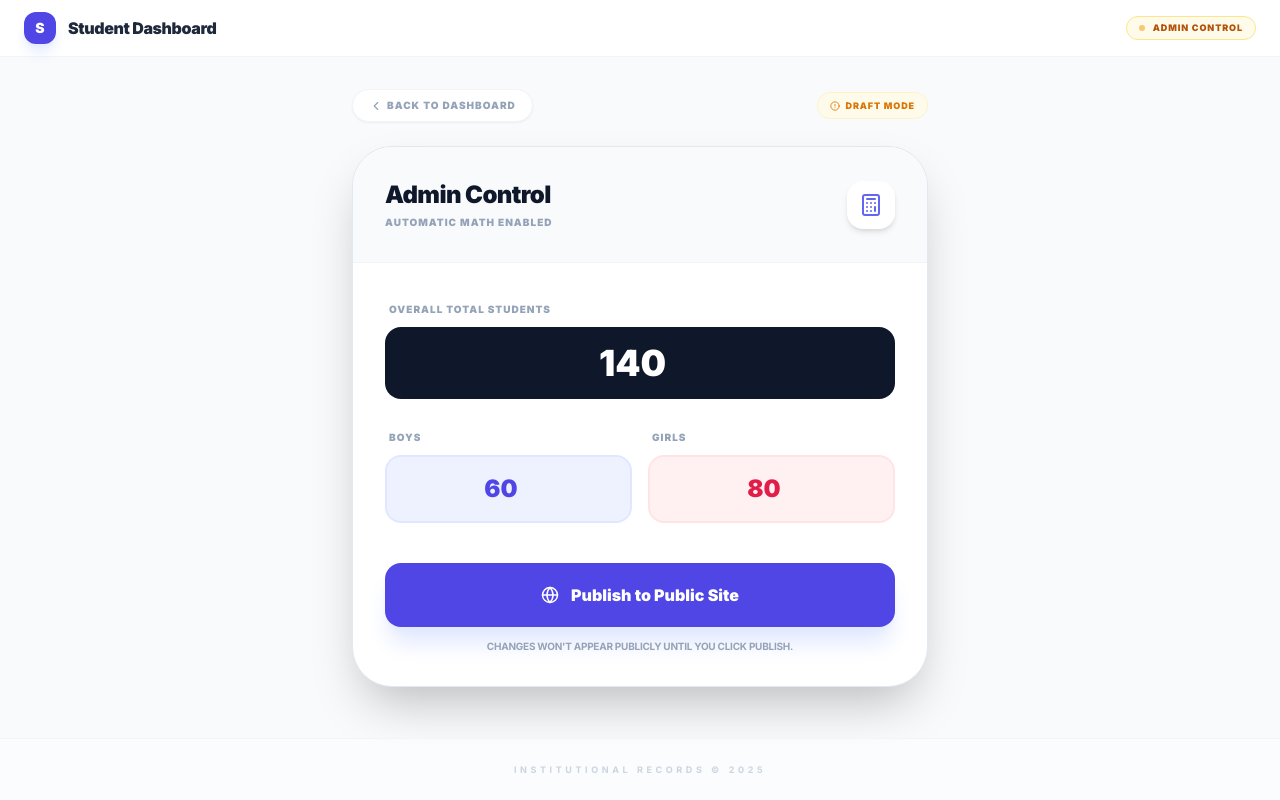
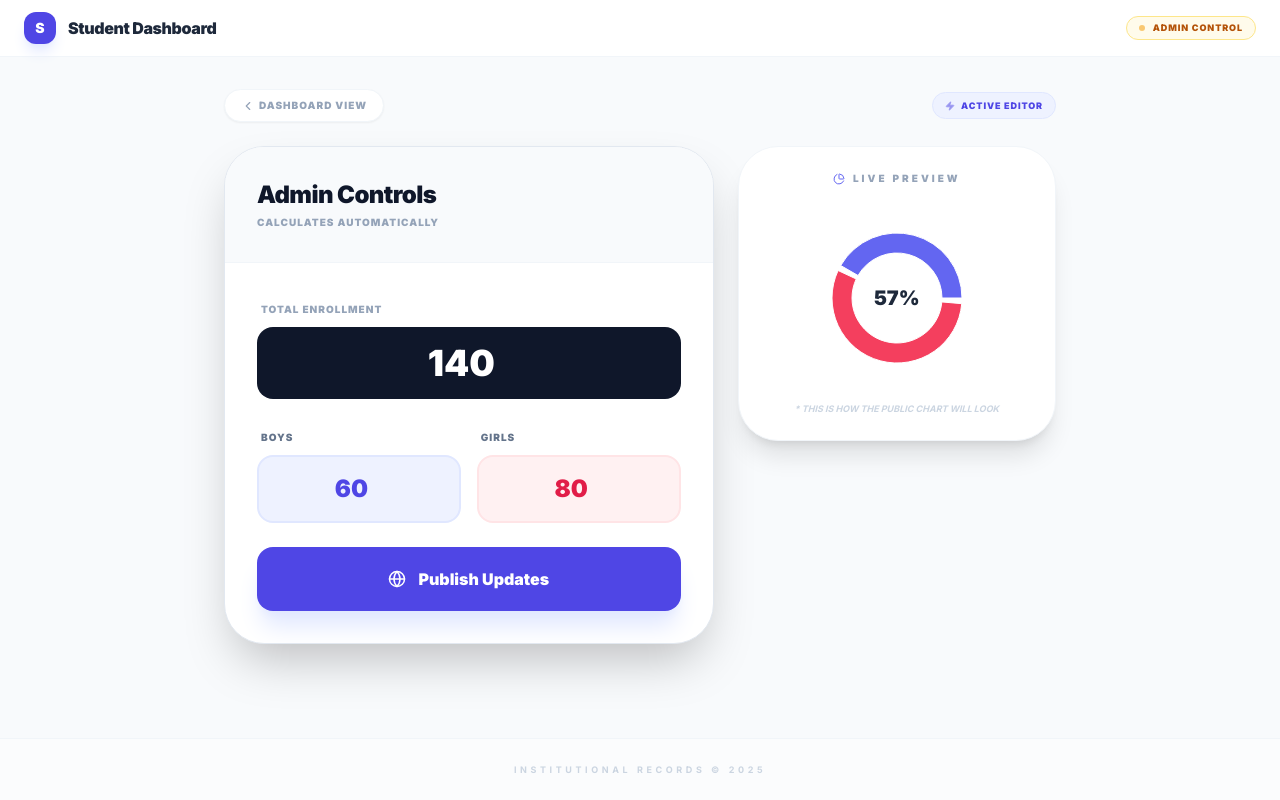
Before and after one commit to samm22174-beep/edu-stats-dashboard, a React (Vite) app: page / in a window 1280 px wide. Both pictures are taken after a click on the button "MANAGE DATA". Built offline with nearby package versions, Linux system fonts and the light colour scheme.

Commit message:
Update AdminPanel.tsx

```diff
--- a/AdminPanel.tsx
+++ b/AdminPanel.tsx
@@ -1,6 +1,18 @@
 import React, { useState, useEffect } from 'react';
 import { StudentStats } from './types';
-import { Save, ChevronLeft, Link as LinkIcon, Copy, Calculator, Globe, AlertCircle, CheckCircle2 } from 'lucide-react';
+import {
+  Save,
+  ChevronLeft,
+  Link as LinkIcon,
+  Copy,
+  Calculator,
+  Globe,
+  AlertCircle,
+  CheckCircle2,
+  PieChart as PieIcon,
+  Zap
+} from 'lucide-react';
+import { PieChart, Pie, Cell, ResponsiveContainer } from 'recharts';
 
 interface Props {
   stats: StudentStats;
@@ -9,7 +21,6 @@ interface Props {
 }
 
 const AdminPanel: React.FC<Props> = ({ stats, onSave, onBack }) => {
-  // Use a local "draft" state so changes don't hit the public dashboard until Saved
   const [draft, setDraft] = useState({
     total: stats.total,
     boys: stats.boys,
@@ -19,23 +30,24 @@ const AdminPanel: React.FC<Props> = ({ stats, onSave, onBack }) => {
   const [isSaved, setIsSaved] = useState(false);
   const [permanentLink, setPermanentLink] = useState<string | null>(null);
 
-  // Reciprocal calculation logic: Total = Boys + Girls
+  // Automatic Calculation Logic: Ensures Total = Boys + Girls at all times
   const handleFieldChange = (field: 'total' | 'boys' | 'girls', value: number) => {
+    const numValue = Math.max(0, value);
     setDraft(prev => {
-      let next = { ...prev, [field]: value };
+      let next = { ...prev, [field]: numValue };
 
       if (field === 'boys') {
-        // Update total based on new boys count
-        next.total = value + prev.girls;
+        // Changing boys increases/decreases the total
+        next.total = numValue + prev.girls;
       } else if (field === 'girls') {
-        // Update total based on new girls count
-        next.total = prev.boys + value;
+        // Changing girls increases/decreases the total
+        next.total = prev.boys + numValue;
       } else if (field === 'total') {
-        // Adjust girls to match the new total, keeping boys constant
-        next.girls = Math.max(0, value - prev.boys);
-        // If total is smaller than current boys, set girls to 0 and reduce boys
-        if (value < prev.boys) {
-          next.boys = value;
+        // Changing total adjusts girls while keeping boys constant
+        next.girls = Math.max(0, numValue - prev.boys);
+        // If the new total is smaller than boys, adjust boys too
+        if (numValue < prev.boys) {
+          next.boys = numValue;
           next.girls = 0;
         }
       }
@@ -48,11 +60,9 @@ const AdminPanel: React.FC<Props> = ({ stats, onSave, onBack }) => {
       ...draft,
       lastUpdated: new Date().toISOString()
     };
-
-    // This sends the data to the App state and LocalStorage/BroadcastChannel
     onSave(newStats);
 
-    // Generate the hard-coded link for Google Sites
+    // Generate the URL for Google Sites Embed
     const baseUrl = window.location.href.split('?')[0];
     const encoded = btoa(JSON.stringify(newStats));
     setPermanentLink(`${baseUrl}?d=${encoded}`);
@@ -64,42 +74,43 @@ const AdminPanel: React.FC<Props> = ({ stats, onSave, onBack }) => {
   const copyLink = () => {
     if (permanentLink) {
       navigator.clipboard.writeText(permanentLink);
-      alert("Link copied! Use this for the 'Embed' link in Google Sites.");
+      alert("Link copied! Use this as the 'Embed' URL in Google Sites.");
     }
   };
 
+  const chartData = [
+    { name: 'Boys', value: draft.boys, color: '#6366F1' },
+    { name: 'Girls', value: draft.girls, color: '#F43F5E' },
+  ];
+
   return (
-    <div className="max-w-xl mx-auto space-y-6 animate-in slide-in-from-bottom-4 duration-500">
+    <div className="max-w-4xl mx-auto space-y-6 animate-in slide-in-from-bottom-4 duration-500">
       <div className="flex items-center justify-between">
         <button
           onClick={onBack}
           className="flex items-center text-[10px] font-black uppercase tracking-widest text-slate-400 bg-white px-4 py-2 rounded-full border border-slate-100 shadow-sm hover:text-indigo-600 transition-colors"
         >
-          <ChevronLeft size={14} className="mr-1" /> Back to Dashboard
+          <ChevronLeft size={14} className="mr-1" /> Dashboard View
         </button>
         <div className="flex items-center space-x-2">
-          <div className="flex items-center text-[9px] font-black uppercase tracking-widest text-amber-600 bg-amber-50 px-3 py-1.5 rounded-full border border-amber-100">
-            <AlertCircle size={10} className="mr-1.5" />
-            Draft Mode
+          <div className="flex items-center text-[9px] font-black uppercase tracking-widest text-indigo-600 bg-indigo-50 px-3 py-1.5 rounded-full border border-indigo-100">
+            <Zap size={10} className="mr-1.5 fill-current animate-pulse" />
+            Active Editor
           </div>
         </div>
       </div>
 
-      <div className="bg-white rounded-[2.5rem] border border-slate-200 shadow-2xl overflow-hidden">
-        <div className="p-8 bg-slate-50 border-b border-slate-100 flex justify-between items-center">
-          <div>
-            <h2 className="text-2xl font-black text-slate-900 tracking-tight">Admin Control</h2>
-            <p className="text-[10px] text-slate-400 mt-1 uppercase font-black tracking-widest">Automatic Math Enabled</p>
-          </div>
-          <div className="p-3 bg-white rounded-2xl shadow-md text-indigo-500">
-            <Calculator size={24} />
-          </div>
+      <div className="grid grid-cols-1 lg:grid-cols-5 gap-6">
+        {/* Editor Controls */}
+        <div className="lg:col-span-3 bg-white rounded-[2.5rem] border border-slate-200 shadow-2xl overflow-hidden flex flex-col">
+          <div className="p-8 bg-slate-50 border-b border-slate-100">
+            <h2 className="text-2xl font-black text-slate-900 tracking-tight">Admin Controls</h2>
+            <p className="text-[10px] text-slate-400 mt-1 uppercase font-black tracking-widest">Calculates Automatically</p>
           </div>
 
-        <div className="p-8 space-y-6">
-          {/* Main Total Field */}
+          <div className="p-8 space-y-6 flex-grow">
             <div className="space-y-2">
-            <label className="text-[10px] font-black text-slate-400 uppercase tracking-widest ml-1">Overall Total Students</label>
+              <label className="text-[10px] font-black text-slate-400 uppercase tracking-widest ml-1">Total Enrollment</label>
               <input
                 type="number"
                 value={draft.total}
@@ -109,9 +120,8 @@ const AdminPanel: React.FC<Props> = ({ stats, onSave, onBack }) => {
             </div>
 
             <div className="grid grid-cols-2 gap-4">
-            {/* Boys Field */}
               <div className="space-y-2">
-              <label className="text-[10px] font-black text-slate-400 uppercase tracking-widest ml-1 text-indigo-500">Boys</label>
+                <label className="text-[10px] font-black text-slate-500 uppercase tracking-widest ml-1">Boys</label>
                 <input
                   type="number"
                   value={draft.boys}
@@ -119,9 +129,8 @@ const AdminPanel: React.FC<Props> = ({ stats, onSave, onBack }) => {
                   className="w-full px-5 py-4 bg-indigo-50 border-2 border-indigo-100 rounded-2xl focus:border-indigo-500 focus:bg-white transition-all outline-none text-2xl font-black text-center text-indigo-600"
                 />
               </div>
-            {/* Girls Field */}
               <div className="space-y-2">
-              <label className="text-[10px] font-black text-slate-400 uppercase tracking-widest ml-1 text-rose-500">Girls</label>
+                <label className="text-[10px] font-black text-slate-500 uppercase tracking-widest ml-1">Girls</label>
                 <input
                   type="number"
                   value={draft.girls}
@@ -131,7 +140,6 @@ const AdminPanel: React.FC<Props> = ({ stats, onSave, onBack }) => {
               </div>
             </div>
 
-          <div className="pt-4">
             <button
               onClick={handlePublish}
               className={`w-full py-5 rounded-2xl font-black text-base shadow-xl transition-all active:scale-[0.98] flex items-center justify-center space-x-3 ${
@@ -139,31 +147,67 @@ const AdminPanel: React.FC<Props> = ({ stats, onSave, onBack }) => {
               }`}
             >
               {isSaved ? <CheckCircle2 size={18} /> : <Globe size={18} />}
-              <span>{isSaved ? 'Dashboard Updated!' : 'Publish to Public Site'}</span>
+              <span>{isSaved ? 'Live Site Updated!' : 'Publish Updates'}</span>
             </button>
-            <p className="mt-3 text-[10px] text-center text-slate-400 font-bold uppercase tracking-tight">
-              Changes won't appear publicly until you click publish.
+          </div>
+        </div>
+
+        {/* Live Preview Side Panel */}
+        <div className="lg:col-span-2 space-y-6">
+          <div className="bg-white p-6 rounded-[2.5rem] border border-slate-100 shadow-xl flex flex-col items-center text-center">
+            <h3 className="text-[10px] font-black text-slate-400 tracking-[0.3em] uppercase mb-4 flex items-center">
+              <PieIcon size={12} className="mr-2 text-indigo-500" /> Live Preview
+            </h3>
+            <div className="h-48 w-full relative">
+              <ResponsiveContainer width="100%" height="100%">
+                <PieChart>
+                  <Pie
+                    data={chartData}
+                    cx="50%"
+                    cy="50%"
+                    innerRadius={45}
+                    outerRadius={65}
+                    paddingAngle={5}
+                    dataKey="value"
+                  >
+                    {chartData.map((entry, index) => (
+                      <Cell key={`cell-${index}`} fill={entry.color} />
+                    ))}
+                  </Pie>
+                </PieChart>
+              </ResponsiveContainer>
+              <div className="absolute top-1/2 left-1/2 -translate-x-1/2 -translate-y-1/2 pointer-events-none">
+                <p className="text-xl font-black text-slate-800">
+                  {draft.total > 0 ? Math.round((draft.girls / draft.total) * 100) : 0}%
                 </p>
               </div>
             </div>
+            <p className="text-[9px] font-bold text-slate-300 uppercase mt-2 italic">
+              * This is how the public chart will look
+            </p>
+          </div>
 
           {permanentLink && (
-          <div className="p-8 bg-slate-50 border-t border-slate-100 space-y-4">
-            <h4 className="text-[10px] font-black uppercase tracking-widest flex items-center text-slate-800">
-              <LinkIcon size={12} className="mr-2" /> Google Sites Link
+            <div className="bg-slate-900 p-6 rounded-[2rem] text-white shadow-2xl space-y-4 animate-in fade-in zoom-in-95 duration-300">
+              <h4 className="text-[10px] font-black uppercase tracking-widest flex items-center text-indigo-400">
+                <LinkIcon size={12} className="mr-2" /> Google Sites URL
               </h4>
               <div className="flex space-x-2">
                 <input
                   readOnly
                   value={permanentLink}
-                className="flex-grow bg-white border border-slate-200 rounded-xl px-4 py-2 text-[9px] font-mono overflow-hidden text-slate-400"
+                  className="flex-grow bg-white/10 border border-white/10 rounded-xl px-3 py-2 text-[8px] font-mono overflow-hidden text-white/60 focus:outline-none"
                 />
-              <button onClick={copyLink} className="bg-indigo-600 text-white p-2.5 rounded-xl hover:bg-indigo-700 transition-all">
-                <Copy size={16} />
+                <button onClick={copyLink} className="bg-white text-slate-900 p-2 rounded-xl hover:bg-indigo-400 transition-all active:scale-90">
+                  <Copy size={14} />
                 </button>
               </div>
+              <p className="text-[8px] text-white/40 font-bold uppercase tracking-tight">
+                Update the "Embed By URL" source in Google Sites with this link to ensure data persists.
+              </p>
             </div>
           )}
+        </div>
       </div>
     </div>
   );
```
Lines whose indentation alone changed are shown as unchanged.
